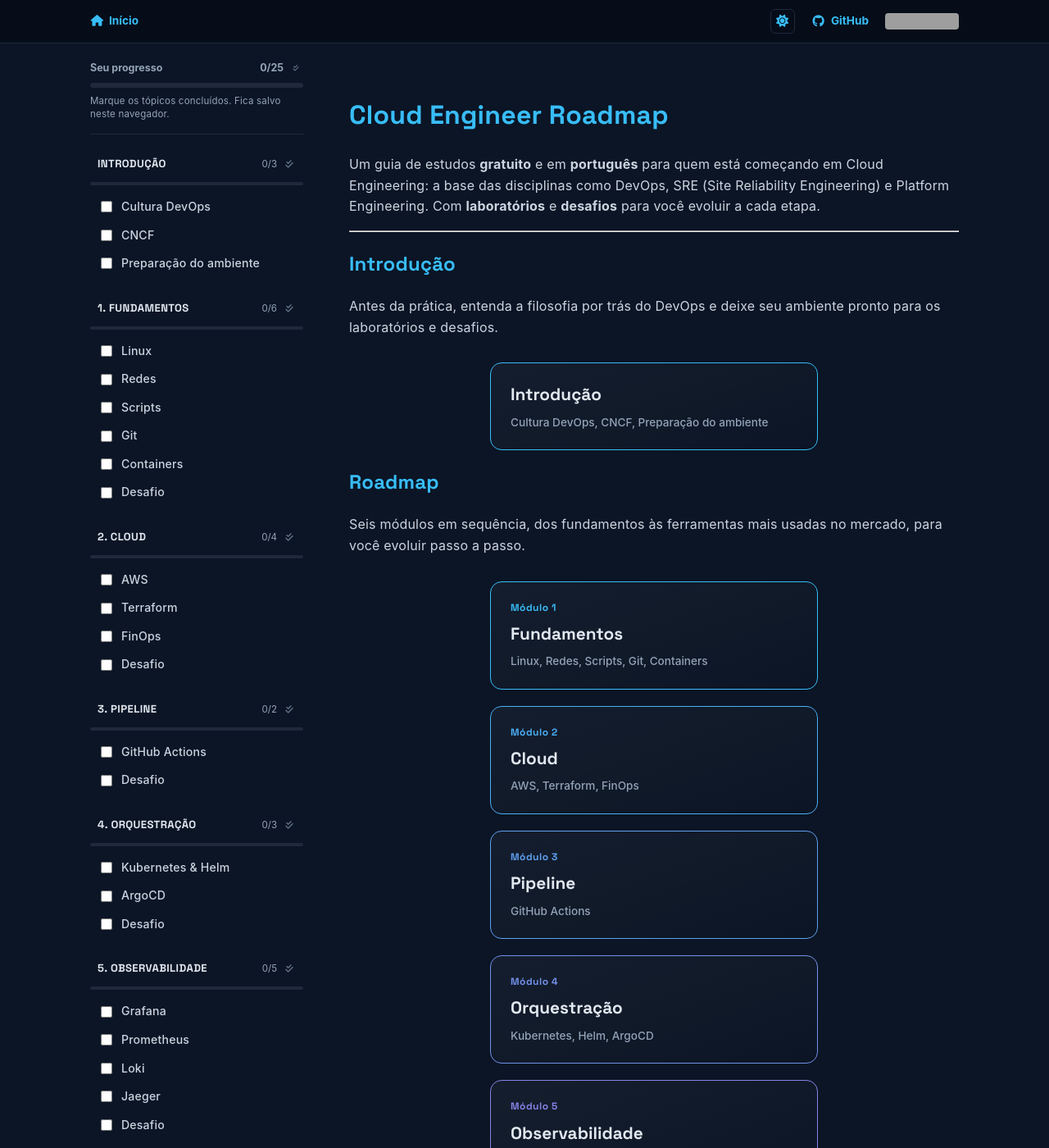
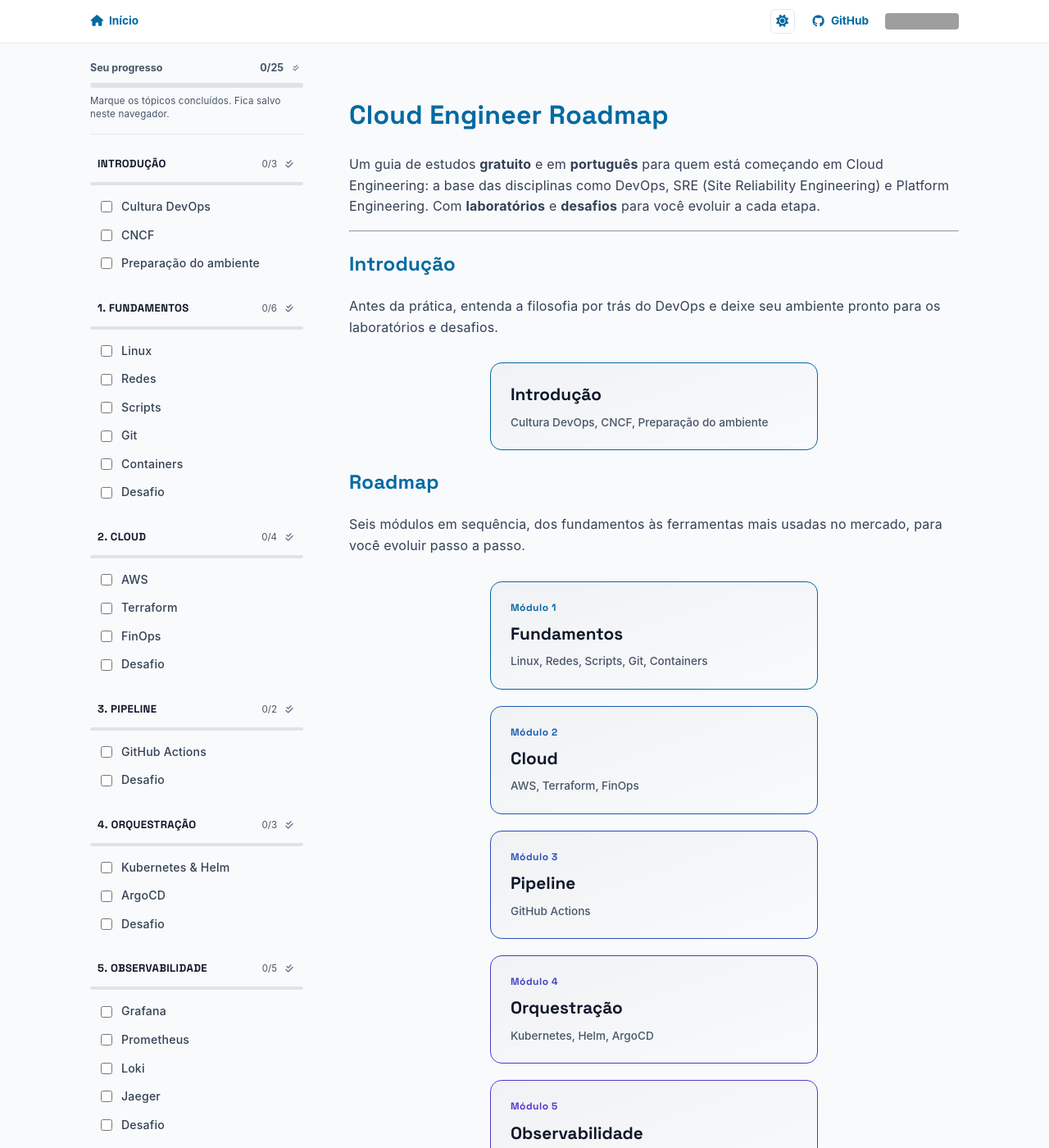
Before and after one commit to therenanlira/cloud-engineer-roadmap, a Jekyll site: the page built from docs/content/index.md, in a window 1280 px wide and 1400 px high. Shown: the whole window at 82% size. Built offline with Jekyll 4.4.1, drawn with Linux system fonts in a browser that asks for light colours; grey boxes are pictures that could not be loaded.

Commit message:
feat: tema segue o padrao do sistema e icone do toggle reflete o modo atual
Sem preferencia salva, o site adota o prefers-color-scheme do sistema (e
acompanha mudancas ao vivo ate o usuario escolher manualmente). O botao de
tema agora mostra a lua no modo escuro e o sol no modo claro, em vez do
modo para o qual o clique levaria.

Co-Authored-By: Claude Sonnet 5 <noreply@anthropic.com>

```diff
--- a/docs/_layouts/default.html
+++ b/docs/_layouts/default.html
@@ -11,8 +11,12 @@
     <link rel="stylesheet" href="https://cdnjs.cloudflare.com/ajax/libs/font-awesome/6.4.0/css/all.min.css">
     <script>
       (function () {
+        // Escolha explícita do usuário tem prioridade; sem ela, segue o tema do sistema.
         var saved = localStorage.getItem("cloud-engineer-roadmap:theme");
-        if (saved === "light") document.documentElement.setAttribute("data-theme", "light");
+        var light = saved
+          ? saved === "light"
+          : window.matchMedia("(prefers-color-scheme: light)").matches;
+        if (light) document.documentElement.setAttribute("data-theme", "light");
       })();
     </script>
   </head>
--- a/docs/assets/css/style.css
+++ b/docs/assets/css/style.css
@@ -176,16 +176,17 @@ body {
   border-color: var(--accent-purple);
 }
 
-.theme-toggle .theme-icon-dark {
+/* O ícone reflete o modo atual: lua no tema escuro, sol no tema claro */
+.theme-toggle .theme-icon-light {
   display: none;
 }
 
 [data-theme="light"] .theme-toggle .theme-icon-light {
-  display: none;
+  display: inline-block;
 }
 
 [data-theme="light"] .theme-toggle .theme-icon-dark {
-  display: inline-block;
+  display: none;
 }
 
 .page-shell {
--- a/docs/assets/js/site.js
+++ b/docs/assets/js/site.js
@@ -202,20 +202,37 @@
     var button = document.getElementById("theme-toggle");
     if (!button) return;
 
+    function applyLight(isLight) {
+      if (isLight) {
+        document.documentElement.setAttribute("data-theme", "light");
+      } else {
+        document.documentElement.removeAttribute("data-theme");
+      }
+    }
+
     button.addEventListener("click", function () {
       var isLight = document.documentElement.getAttribute("data-theme") === "light";
-      var next = isLight ? "dark" : "light";
-      if (isLight) {
-        document.documentElement.removeAttribute("data-theme");
-      } else {
-        document.documentElement.setAttribute("data-theme", "light");
-      }
+      applyLight(!isLight);
       try {
-        localStorage.setItem(THEME_KEY, next);
+        localStorage.setItem(THEME_KEY, isLight ? "dark" : "light");
       } catch (e) {
         /* localStorage indisponível (ex: modo privado) - preferência não será salva */
       }
     });
+
+    // Enquanto o usuário não escolher manualmente, acompanha mudanças do tema do sistema
+    var systemLight = window.matchMedia("(prefers-color-scheme: light)");
+    if (systemLight.addEventListener) {
+      systemLight.addEventListener("change", function (event) {
+        var saved = null;
+        try {
+          saved = localStorage.getItem(THEME_KEY);
+        } catch (e) {
+          /* sem localStorage, trata como sem preferência salva */
+        }
+        if (!saved) applyLight(event.matches);
+      });
+    }
   }
 
   function initCodeCopyButtons() {
```
